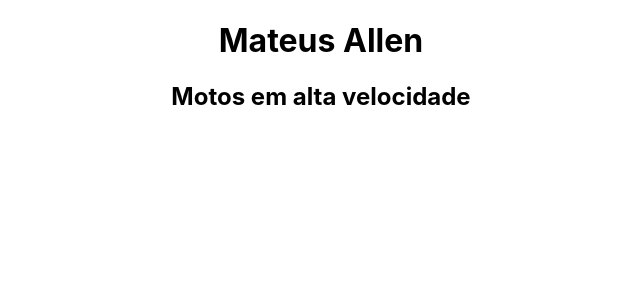
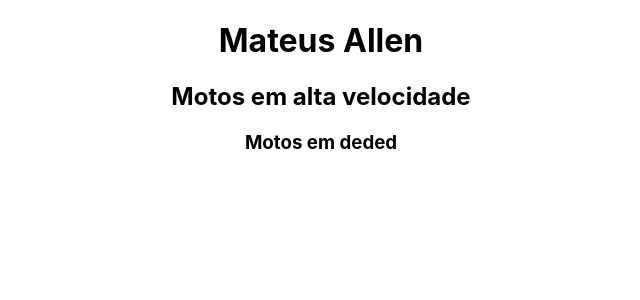
Before and after one commit to allenoliveira/new-web, a React (Create React App) app: page / in a window 1280 px wide. Shown: the top 300 px of the page, without its empty margins (319-959 px from the left). Built offline with nearby package versions, Linux system fonts and the light colour scheme.

Commit message:
modified:   src/App.js

```diff
--- a/src/App.js
+++ b/src/App.js
@@ -5,6 +5,7 @@ function App() {
     <div className="App">
       <h1>Mateus Allen</h1>
       <h2>Motos em alta velocidade</h2>
+      <h3>Motos em deded</h3>
     </div>
   );
 }
```
